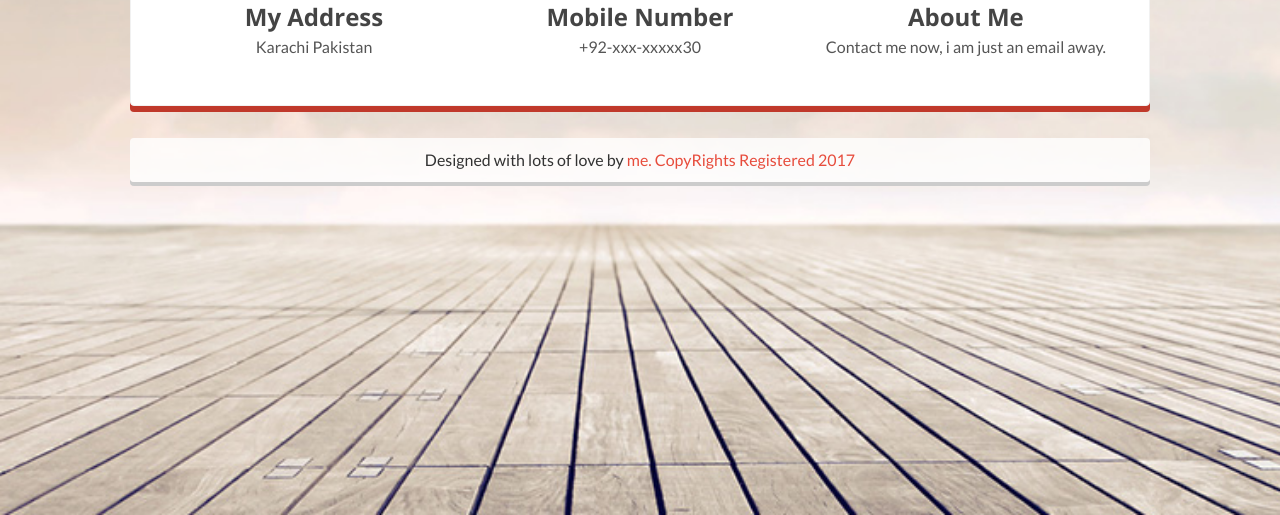
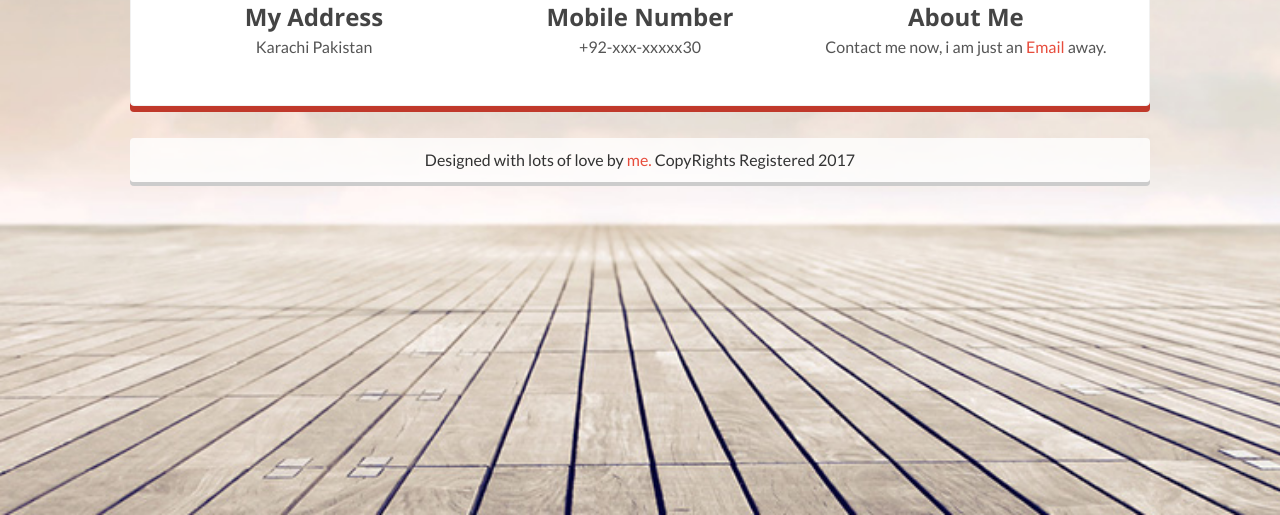
Before and after one commit to huzaifahpunjani/Hafiz-Muhammad-Huzaifah-Punjan, a plain HTML site: page index.html in a window 1280 px wide. Both pictures are taken after a click on the link "CONTACT". Shown: the part 285-800 px from the top of the page. Drawn offline with nearby package versions, Linux system fonts and the light colour scheme.

Commit message:
Create index.html

```diff
--- a/index.html
+++ b/index.html
@@ -244,7 +244,7 @@ Persuading Bachelor’s Degree focused in Computer Science from National Univers
                                     <span style="width: 80%"><span>C, C++(OOP)</span></span>
                                 </div>
                                 <div class="meter asbestos">
-                                    <span style="width: 40%"><span>HTML, CSS JavaScript</span></span>
+                                    <span style="width: 63%"><span>HTML, CSS JavaScript</span></span>
                                 </div>
                                 <div class="meter wisteria">
                                     <span style="width: 38%"><span>Python</span></span>
@@ -376,7 +376,7 @@ Persuading Bachelor’s Degree focused in Computer Science from National Univers
                             </div>
                             <div class="sny-icon-content">
                               <h4>About Me</h4>
-                              <p>Contact me now, i am just an email away.</p>
+                              <p>Contact me now, i am just an <a href="mailto:contact@hmhp.me">Email</a> away.</p>
                             </div>
                          </div>
                        </div>
@@ -390,7 +390,7 @@ Persuading Bachelor’s Degree focused in Computer Science from National Univers
         <!-- End Tab Container -->
         <footer>
             <p>
-              Designed with lots of love by<a href="#contact"> me. CopyRights Registered 2017 </a>
+              Designed with lots of love by<a href="#contact"> me.</a> CopyRights Registered 2017
               </p>
         </footer>
     </div><!-- #main -->
```
